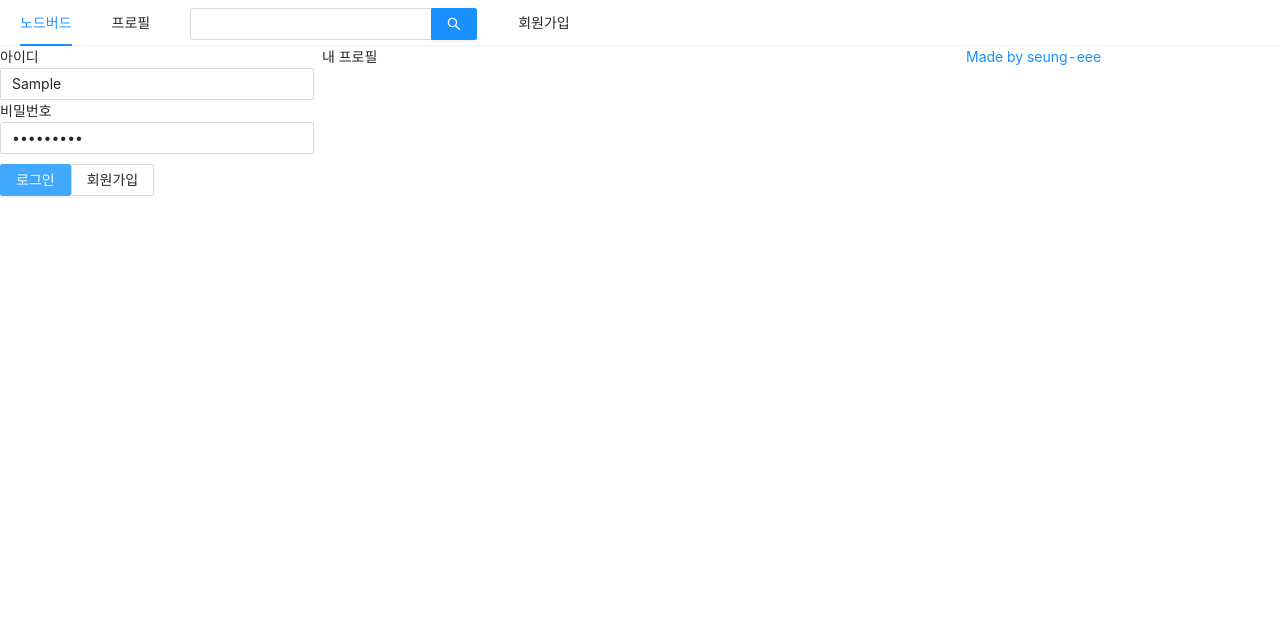
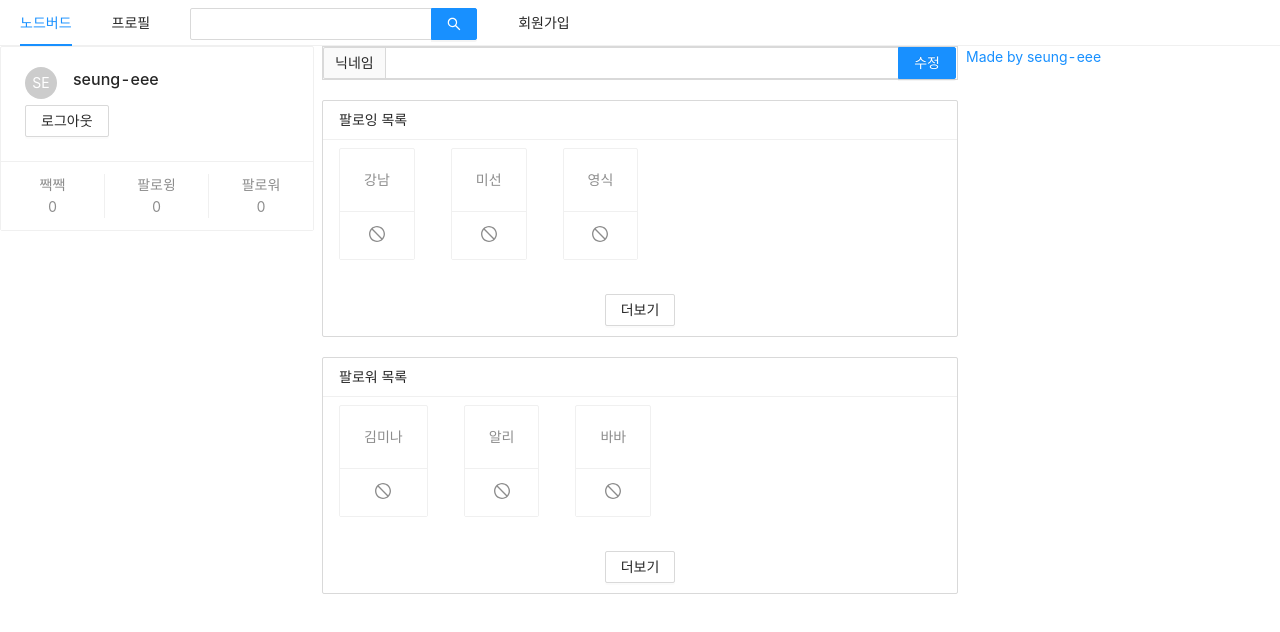
Before and after one commit to seung-eee/react, a Next.js app: page /profile in a window 1280 px wide. Both pictures are taken after typing "Sample", "Sample123" into the empty fields and a click on the button "로그인". Shown: the top 632 px of the page. Built offline with nearby package versions, Linux system fonts and the light colour scheme.

Commit message:
닉네임 수정, 팔로잉/팔로워 목록 UI 완성

```diff
--- a/components/AppLayout.js
+++ b/components/AppLayout.js
@@ -15,7 +15,10 @@ const SearchInput = styled(Input.Search)`
 
 //_app.js = 전체에서 공통인 것들을 넣는 곳이고, Layout은 일부에서 공통인 것들을 만드는 것
 const AppLayout = ({ children }) => {
+
+  //setIsLoggedIn을 LoginForm으로 넘겨줌
   const [isLoggedIn, setIsLoggedIn] = useState(false);
+
   return (
     <div>
       <Menu mode="horizontal">
@@ -37,7 +40,8 @@ const AppLayout = ({ children }) => {
       <Row gutter={8}>
         {/* 24칸 중에 6칸 차지함 - 모바일일 때는 세로로 3칸/데스크탑일 때는 가로로 3칸 */}
         <Col xs={24} md={6}>
-          {isLoggedIn ? <UserProfile /> : <LoginForm />}
+          {/* isLoggedIn이 true = <UserProfile> / setIsLoggedIn false = <LoginForm> */}
+          {isLoggedIn ? <UserProfile setIsLoggedIn={setIsLoggedIn} /> : <LoginForm setIsLoggedIn={setIsLoggedIn} />}
         </Col>
         <Col xs={24} md={12}>
           {children}
--- /dev/null
+++ b/components/FollowList.js
@@ -0,0 +1,32 @@
+import { StopOutlined } from '@ant-design/icons';
+import { List, Button, Card } from 'antd';
+import PropTypes from 'prop-types';
+
+
+const FollowList = ({ header, data }) => {
+  return (
+    <List
+      header={<div>{header}</div>}
+      grid={{ gutter: 4, xs: 2, md: 3 }}
+      style={{ marginBottom: 20 }}
+      size="small"
+      loadMore={<div style={{ textAlign: 'center', margin: '10px 0' }}><Button>더보기</Button></div>}
+      bordered
+      dataSource={data}
+      renderItem={(item) => (
+        <List.Item sytle={{ marginTop: 20 }}>
+          <Card actions={[<StopOutlined key="stop" />]}>
+            <Card.Meta description={item.nickname} />
+          </Card>
+        </List.Item>
+      )}
+    />
+  );
+};
+
+FollowList.propTypes = {
+  header: PropTypes.string.isRequired,
+  data: PropTypes.array.isRequired,
+}
+
+export default FollowList;
--- a/components/LoginForm.js
+++ b/components/LoginForm.js
@@ -9,7 +9,12 @@ const ButtonWrapper = styled.div`
   margin-top: 10px;
 `;
 
-const LoginForm = () => {
+const FormWrapper = styled(Form)`
+  padding: 10px;
+`;
+
+//setIsLoggedIn = AppLayout.js에 적었던 더미 데이터를 LoginForm으로 넘겨준 것
+const LoginForm = ({ setIsLoggedIn }) => {
   //나중에는 react-form 같은 라이브러리를 사용하는 것 추천
   const [id, setId] = useState('');
   const [password, setPassword] = useState('');
@@ -23,11 +28,17 @@ const LoginForm = () => {
     setPassword(e.target.value);
   }, []);
 
-  //
   const sytle = useMemo(() => ({ marginTop: 10 }), []);
 
+  //antd의 onFinish에는 e.preventDefault();가 이미 적용되어 있어서 쓰지 않아도 됨
+  const onSubmitForm = useCallback(() => {
+    console.log(id, password);
+    //로그인을 하는 순간 IsLoggedIn이 true로 바뀜 => AppLayout.js에 있는 <LoginForm>이 <UserProfile>로 바뀜
+    setIsLoggedIn(true);
+  }, [id, password])
+
   return (
-    <Form>
+    <FormWrapper onFinish={onSubmitForm}>
       <div>
         <label htmlFor='user-id'>아이디</label>
         <br />
@@ -42,7 +53,7 @@ const LoginForm = () => {
         <Button type='primary' htmlType='submit' loading={false}>로그인</Button>
         <Link href="/signup"><a><Button>회원가입</Button></a></Link>
       </div>
-    </Form>
+    </FormWrapper>
   );
 }
 
--- /dev/null
+++ b/components/NicknameEditForm.js
@@ -0,0 +1,20 @@
+import { Form, Input } from 'antd';
+import { useMemo } from 'react';
+
+const NicknameEditForm = () => {
+
+  const style = useMemo(() => ({
+    marginBottom: '20px',
+    border: '1px solid #d9d9d9',
+    padding: '20px;'
+  }), []);
+
+  return (
+    <Form style={style}>
+      {/* input 앞에 '닉네임' / input 버튼에 '수정' 이라는 글자를 넣을 수 있음  */}
+      <Input.Search addonBefore="닉네임" enterButton="수정" />
+    </Form>
+  );
+};
+
+export default NicknameEditForm;
--- a/components/UserProfile.js
+++ b/components/UserProfile.js
@@ -1,5 +1,28 @@
-const UserProfile = () => {
+import { Card, Avatar, Button } from 'antd';
+import { useCallback } from 'react';
+import styled from 'styled-components';
 
+const LogOutWrapper = styled(Button)`
+  margin-top: 10px;
+`;
+
+const UserProfile = ({ setIsLoggedIn }) => {
+
+  const onLogOut = useCallback(() => {
+    setIsLoggedIn(false);
+  }, []);
+
+  return (
+    // react에서 배열을 쓸 때는 key 붙어야함
+    <Card actions={[
+      <div key="twit">짹짹<br />0</div>,
+      <div key="follwings">팔로윙<br />0</div>,
+      <div key="follwer">팔로워<br />0</div>,
+    ]}>
+      <Card.Meta title="seung-eee" avatar={<Avatar>SE</Avatar>}></Card.Meta>
+      <LogOutWrapper onClick={onLogOut}>로그아웃</LogOutWrapper>
+    </Card>
+  );
 }
 
 export default UserProfile;
--- a/pages/profile.js
+++ b/pages/profile.js
@@ -1,15 +1,25 @@
+import Head from "next/head";
 import AppLayout from "../components/AppLayout";
-import Head from "next/head";
+import NicknameEditForm from "../components/NicknameEditForm";
+import FollowList from "../components/followList";
 
 //next.js = 프론트 서버가 있기 때문에 서버사이드렌더링까지 바로 해줌
 const Profile = () => {
+
+  const followerList = [{ nickname: "김미나" }, { nickname: "알리" }, { nickname: "바바" }];
+  const followingList = [{ nickname: "강남" }, { nickname: "미선" }, { nickname: "영식" }];
+
   return (
     <>
       <Head>
         <title>내 프로필 | NodeBird</title>
       </Head>
       <AppLayout>
-        내 프로필
+        <NicknameEditForm>
+
+        </NicknameEditForm>
+        <FollowList header="팔로잉 목록" data={followingList}></FollowList>
+        <FollowList header="팔로워 목록" data={followerList}></FollowList>
       </AppLayout>
     </>
   )
```
